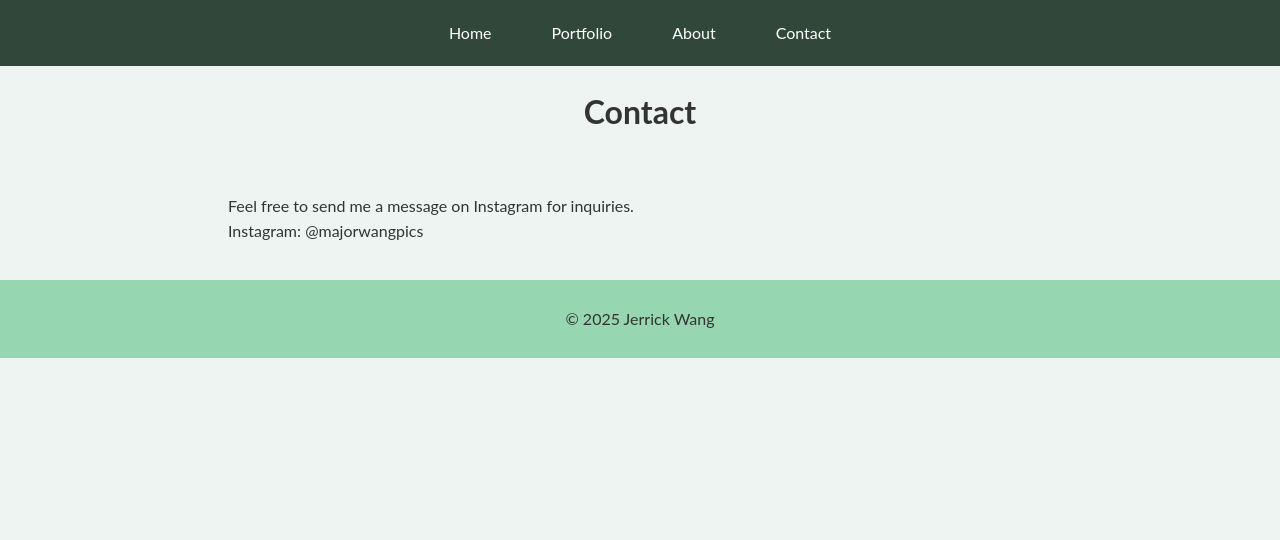
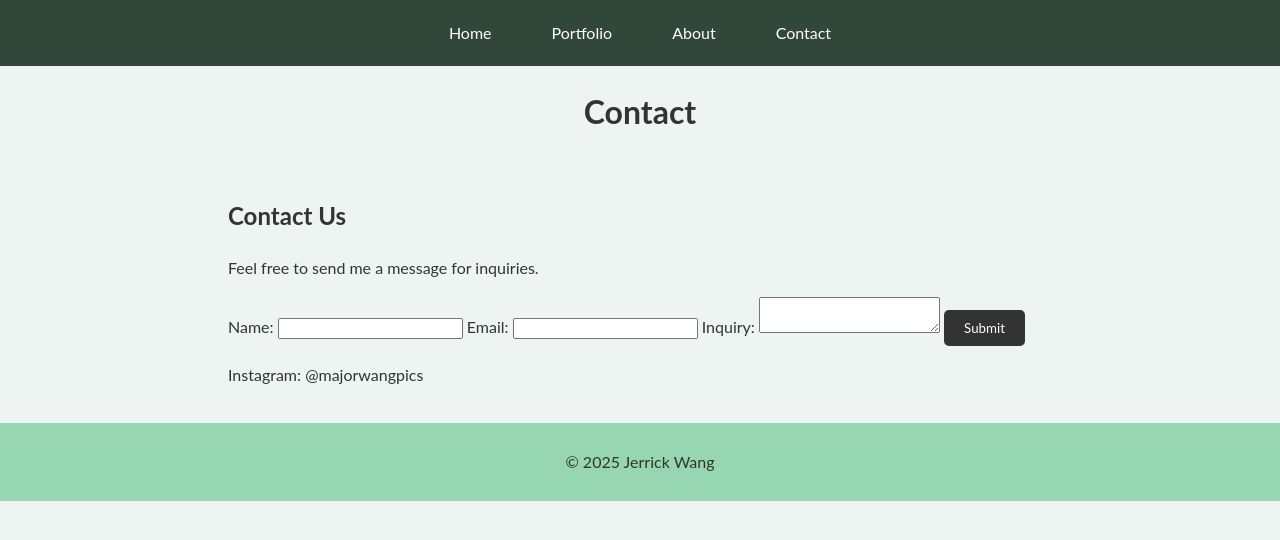
Before and after one commit to jerrickwang/jerrickwang.github.io, a Jekyll site: the page built from contact.md, in a window 1280 px wide. Shown: the top 540 px of the page. Built offline with Jekyll 4.4.1, drawn with Linux system fonts in a browser that asks for light colours.

Commit message:
Update contact.md

```diff
--- a/contact.md
+++ b/contact.md
@@ -3,5 +3,22 @@ layout: default
 title: Contact
 permalink: /contact/
 ---
-Feel free to send me a message on Instagram for inquiries.<br>
-Instagram: @majorwangpics
+
+<h2>Contact Us</h2>
+<p>Feel free to send me a message for inquiries.</p>
+
+<!-- Formspree contact form -->
+<form id="contactForm" method="POST" action="https://formspree.io/f/myzzbwwl">
+  <label for="name">Name:</label>
+  <input type="text" id="name" name="name" required>
+
+  <label for="email">Email:</label>
+  <input type="email" id="email" name="email" required>
+
+  <label for="inquiry">Inquiry:</label>
+  <textarea id="inquiry" name="inquiry" required></textarea>
+
+  <button type="submit">Submit</button>
+</form>
+
+<p>Instagram: @majorwangpics</p>
```
